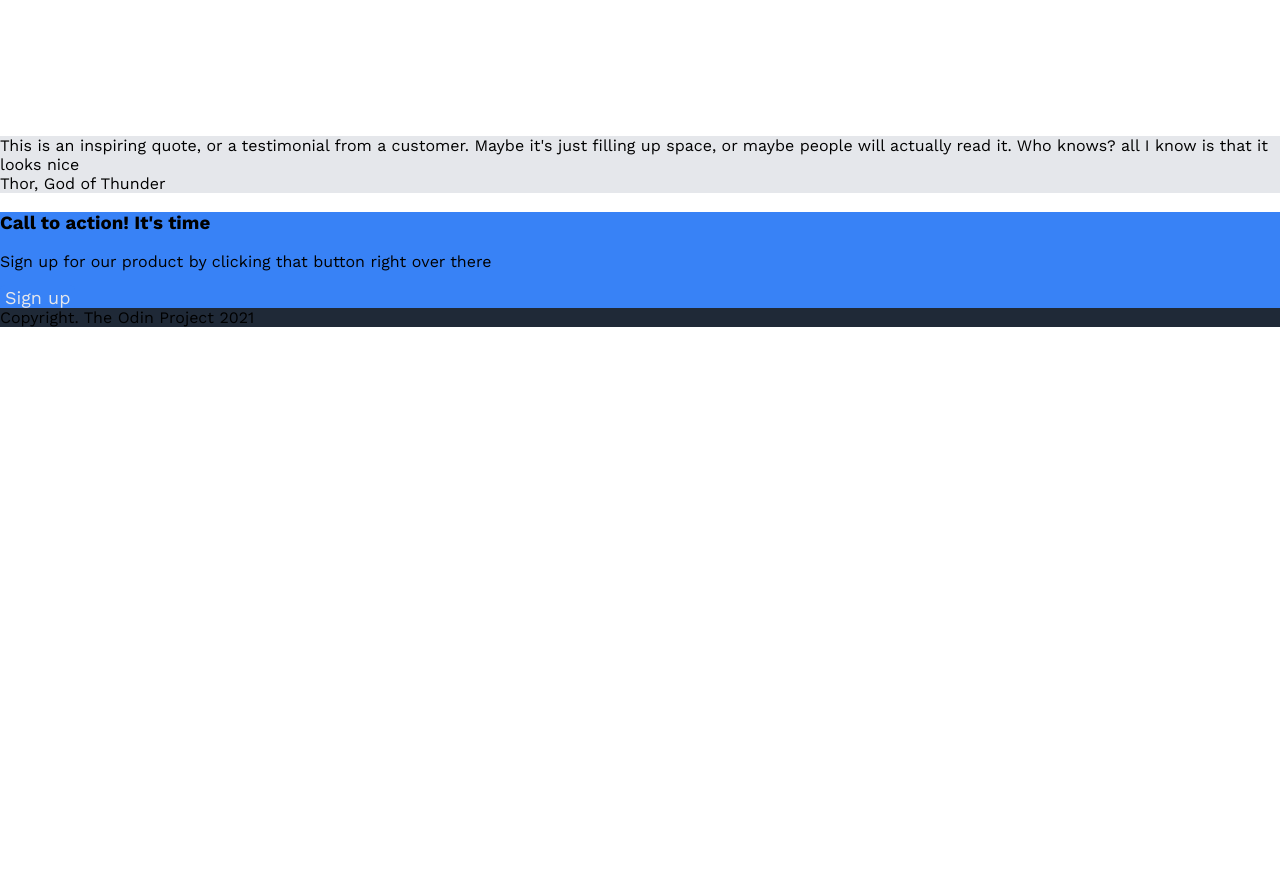
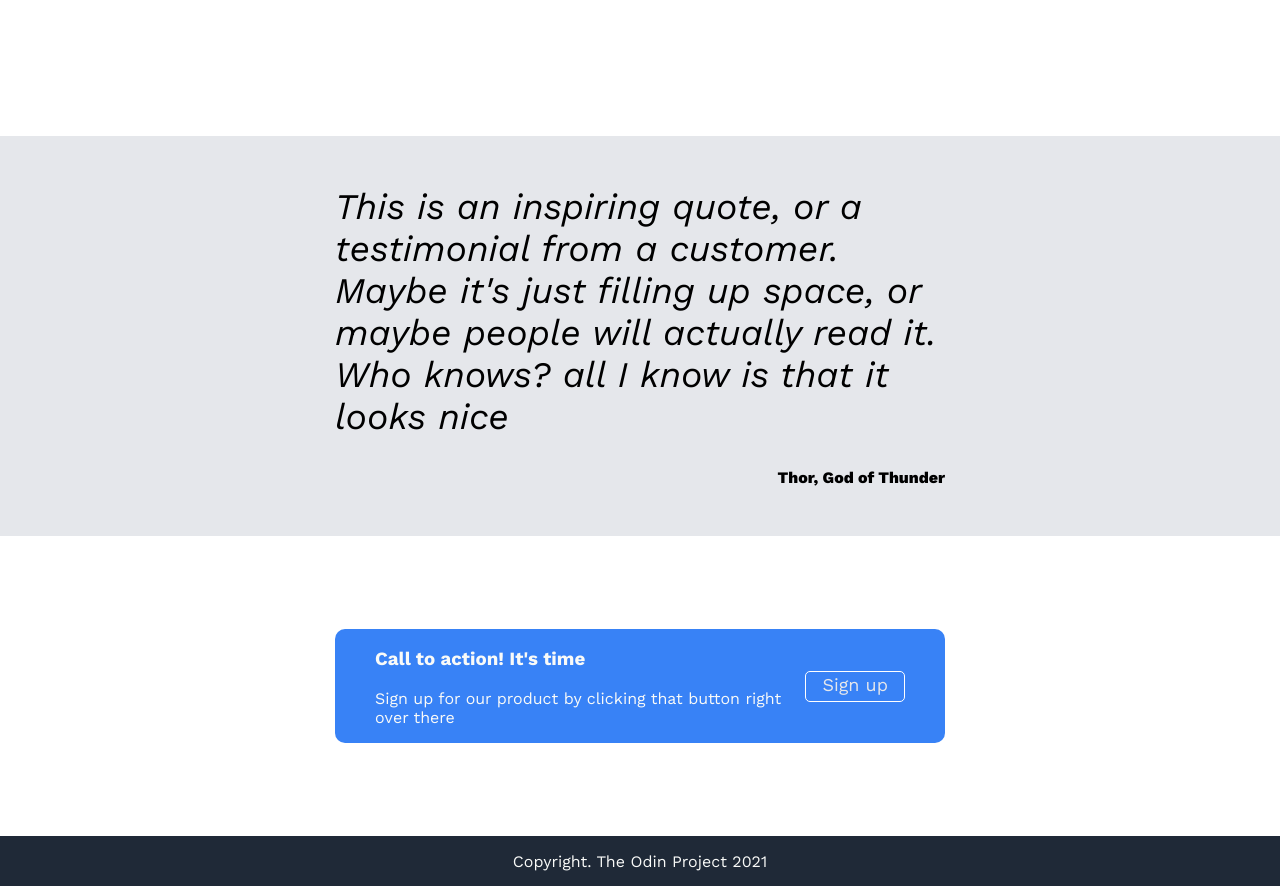
Before and after one commit to oanberg/landing-page, a plain HTML site: page index.html in a window 1280 px wide. Shown: the part 1280-2166 px from the top of the page. Before the commit the page ends 1607 px from the top, so only its background shows below. Drawn offline with nearby package versions, Linux system fonts and the light colour scheme.

Commit message:
finish project

```diff
--- a/index.html
+++ b/index.html
@@ -55,8 +55,10 @@
 
     <section class="bottom-cta">
         <div class="inner-box">
+            <div class="inner-text">
             <h3>Call to action! It's time</h3>
             <p>Sign up for our product by clicking that button right over there</p>
+        </div>
             <a class="button" href="#">Sign up</a>
         </div>
     </section>
--- a/styles.css
+++ b/styles.css
@@ -147,3 +147,57 @@ nav {
     overflow-wrap: break-word;
     word-break: break-all;
 }
+
+.quote {
+    display: flex;
+    padding: 0 135px;
+    justify-content: center;
+    align-items: center;
+    height: 400px;
+    flex-direction: column;
+}
+
+.quote-text {
+    padding: 0 200px;
+    font-size: 36px;
+    font-weight: 400;
+    font-style: italic;
+}
+
+.quote-by {
+    align-self: flex-end;
+    font-weight: 800;
+    margin-top: 30px;
+    padding: 0 200px;
+}
+
+.bottom-cta {
+    height: 300px;
+    display: flex;
+    justify-content: center;
+    align-items: center;
+    padding: 0 335px;
+}
+
+.inner-box {
+    width: 1185px;
+    border-radius: 10px;
+    padding: 0 40px;
+    color: #F9FAF8;
+    display: flex;
+    align-items: center;
+    justify-content: space-between;
+}
+
+.inner-box .button {
+    margin: auto;
+    border: 1px solid white;
+}
+
+footer {
+    height: 50px;
+    display:flex;
+    justify-content: center;
+    align-items: center;
+    color: #F9FAF8;
+}
```
